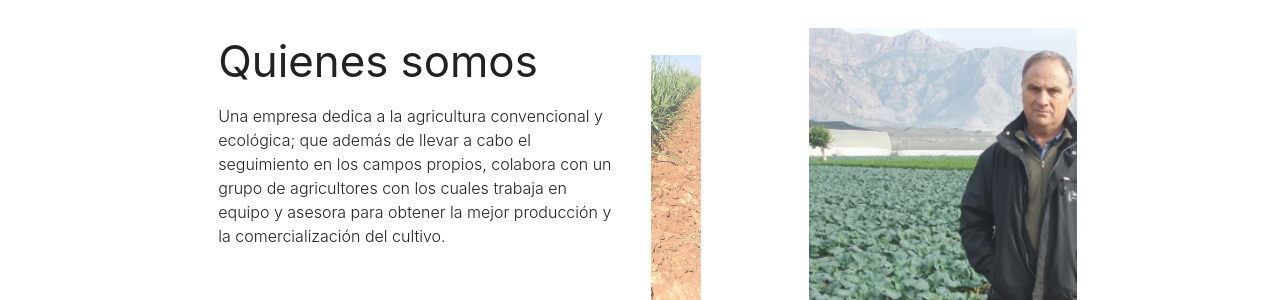
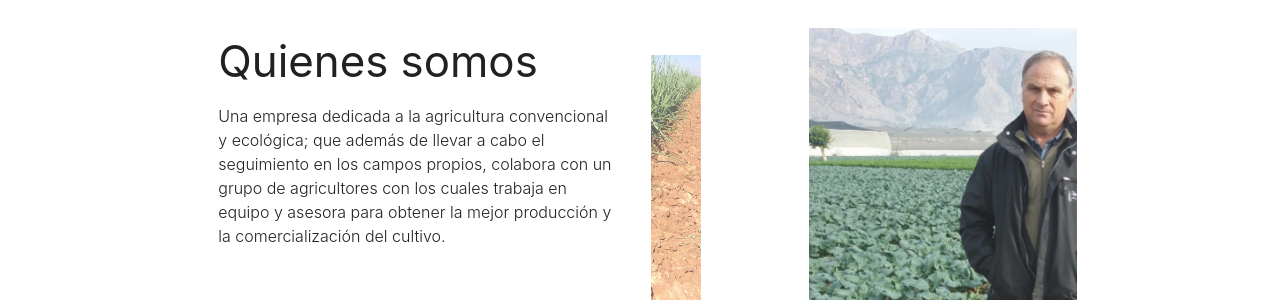
Before and after one commit to agrolopezruizsl/cebollasrey, a Jekyll site: the page built from index.html, in a window 1280 px wide and 900 px high, scrolled down 621 px. Shown: the part 154-454 px from the top of the window. Built offline with Jekyll 4.4.1, drawn with Linux system fonts in a browser that asks for light colours; nearby versions of some CDN libraries.

Commit message:
Update index.html

```diff
--- a/index.html
+++ b/index.html
@@ -16,7 +16,7 @@ layout: default
       <div class="col s12 m6">
         <div class="icon-block">
           <h3 class="">Quienes somos</h3>
-          <p class="light">Una empresa dedica a la agricultura convencional y ecológica; que además de llevar a cabo el seguimiento en los campos propios, colabora con un grupo de agricultores con los cuales trabaja en equipo y asesora para obtener la mejor producción y la comercialización del cultivo.</p>
+          <p class="light">Una empresa dedicada a la agricultura convencional y ecológica; que además de llevar a cabo el seguimiento en los campos propios, colabora con un grupo de agricultores con los cuales trabaja en equipo y asesora para obtener la mejor producción y la comercialización del cultivo.</p>
         </div>
       </div>
 
```
